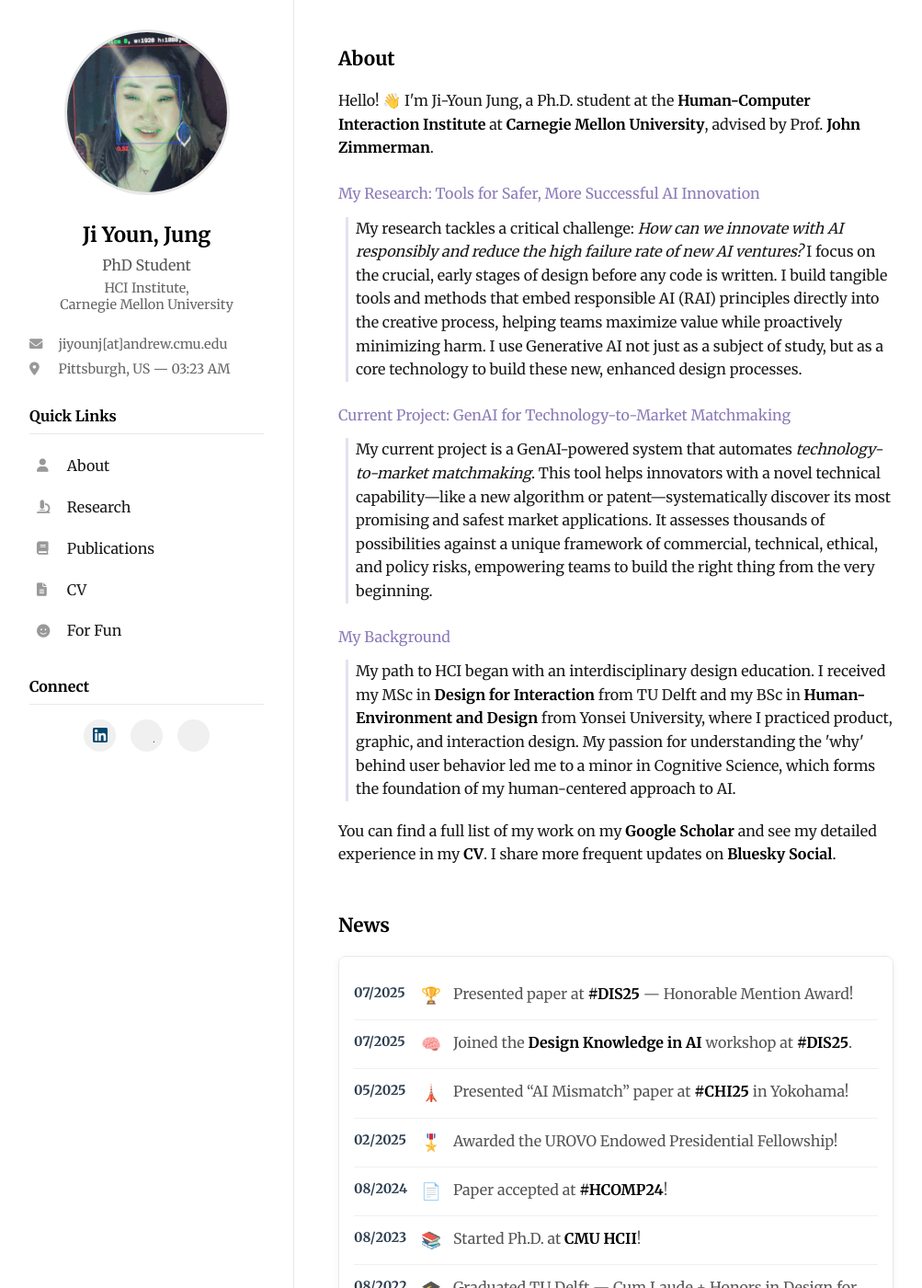
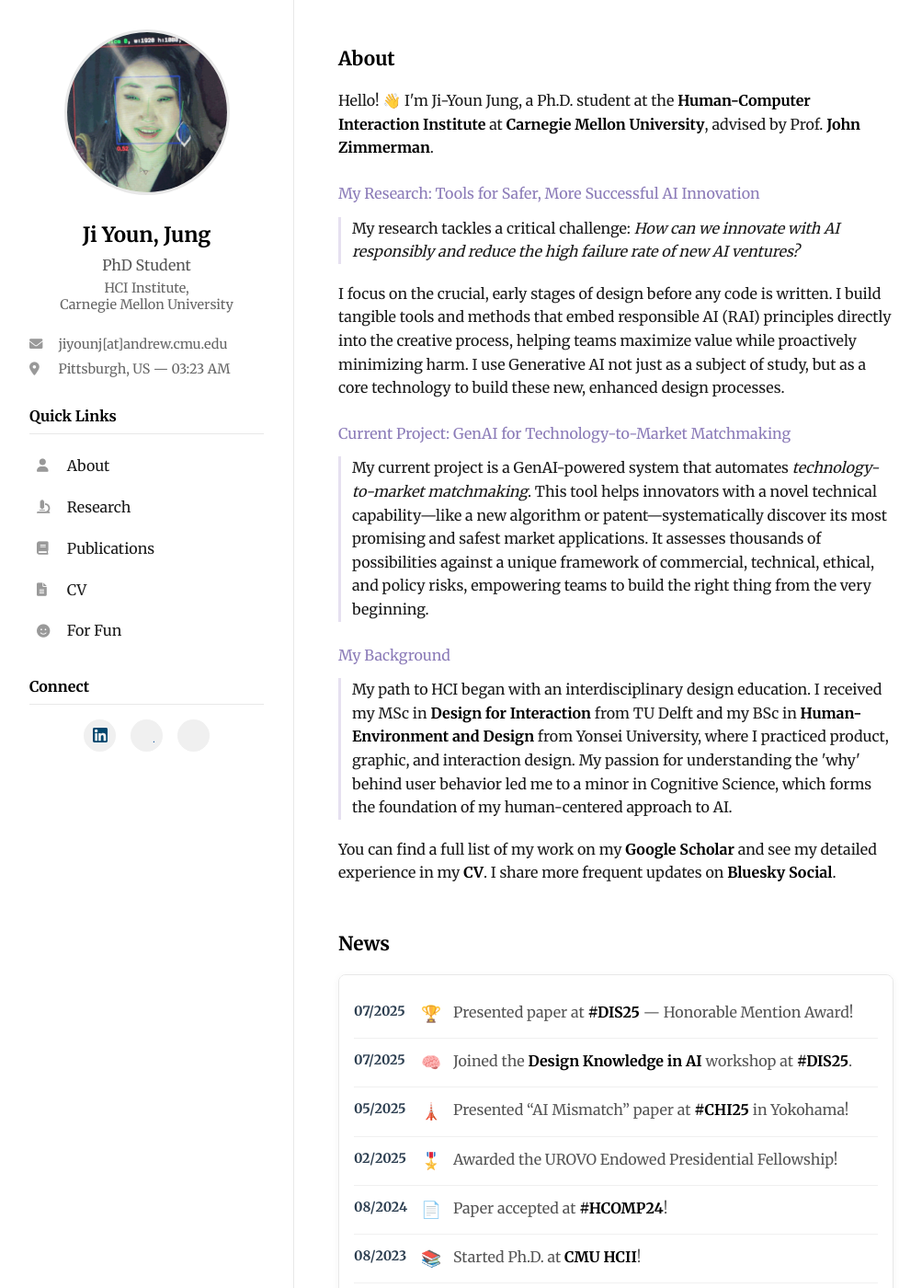
Before and after one commit to jiyoun-jung/jiyounjung, a Jekyll site: the page built from index.html, in a window 1280 px wide and 1400 px high. Shown: the whole window at 92% size, without its empty margins (40-1043 px from the left). Built offline with Jekyll 4.4.1, drawn with Linux system fonts in a browser that asks for light colours; some web fonts are replaced.

Commit message:
border fixing trying

```diff
--- a/index.html
+++ b/index.html
@@ -9,7 +9,8 @@
 
     <h4>My Research: Tools for Safer, More Successful AI Innovation</h4>
 
-    <p>My research tackles a critical challenge: <em>How can we innovate with AI responsibly and reduce the high failure rate of new AI ventures?</em> I focus on the crucial, early stages of design before any code is written. I build tangible tools and methods that embed responsible AI (RAI) principles directly into the creative process, helping teams maximize value while proactively minimizing harm. I use Generative AI not just as a subject of study, but as a core technology to build these new, enhanced design processes.</p>
+    <p>My research tackles a critical challenge: <em>How can we innovate with AI responsibly and reduce the high failure rate of new AI ventures?</em></p>
+    <p>I focus on the crucial, early stages of design before any code is written. I build tangible tools and methods that embed responsible AI (RAI) principles directly into the creative process, helping teams maximize value while proactively minimizing harm. I use Generative AI not just as a subject of study, but as a core technology to build these new, enhanced design processes.</p>
 
     <h4>Current Project: GenAI for Technology-to-Market Matchmaking</h4>
 
--- a/styles.css
+++ b/styles.css
@@ -26,7 +26,7 @@
 .content-section a:hover,
 .content-section p a:hover,
 .content-section li a:hover {
-    color: #fe48d1 !important; /* Pink hover color */
+    color: #6B25FA !important; /* Pink hover color */
 }
 
 /* Exclude specific elements that should keep their styling */
@@ -49,7 +49,7 @@
 }
 
 .content-section a:hover {
-    color: #fe48d1 !important; /* Pink hover color */
+    color: #6B25FA !important; /* Pink hover color */
 }
 
 body {
@@ -309,9 +309,10 @@
 
 /* Special styling for research-related paragraphs */
 .content-section h4 + p {
-    padding-left: 0.5rem;
+    padding-left: 0.75rem;
     border-left: 3px solid #E6E0F0;
-    margin-left: 0.5rem;
+    margin-left: 0;
+    margin-top: 0.25rem;
 }
 
 .content-section p {
```
